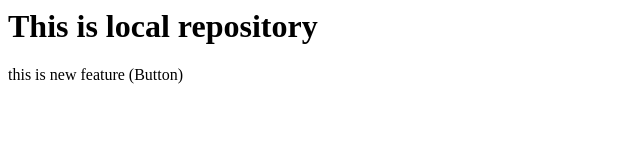
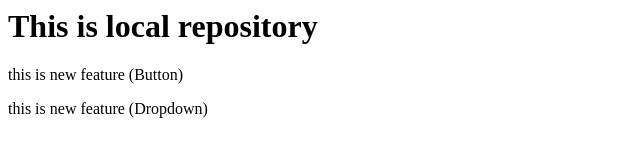
Before and after one commit to truptipatle/LocalRepo, a plain HTML site: page index.html in a window 1280 px wide. Shown: the whole page, without its empty margins (0-640 px from the left). Drawn offline with Linux system fonts and the light colour scheme.

Commit message:
Add Both Features

```diff
--- a/index.html
+++ b/index.html
@@ -1,2 +1,3 @@
 <h1>This is local repository</h1>
 <p>this is new feature (Button)</p>
+<p>this is new feature (Dropdown)</p>
```
